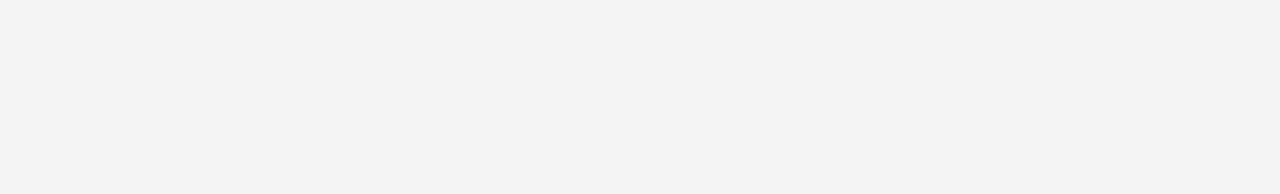
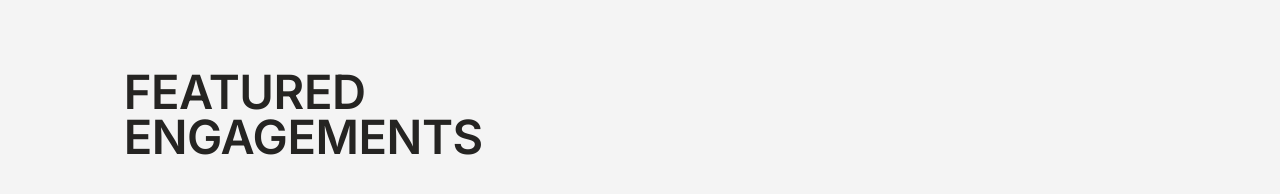
Before and after one commit to Exiturn/adv-mnstry-ts, a Next.js app: page / in a window 1280 px wide. Shown: the part 2703-2897 px from the top of the page. Before the commit the page ends 2820 px from the top, so only its background shows below. Built offline with nearby package versions, Linux system fonts and the light colour scheme.

Commit message:
Small additions to engagements and about component edits

```diff
--- a/components/About/About.tsx
+++ b/components/About/About.tsx
@@ -1,5 +1,3 @@
-import Image from 'next/image';
-
 const About: React.FC = () => {
   return (
     <main className="w-screen pb-[10vw] px-[5.4vw] xl:px-[8rem]">
--- a/components/Engagements/Engagements.tsx
+++ b/components/Engagements/Engagements.tsx
@@ -1,13 +1,17 @@
+import { useCursorTracker } from "@/hooks/useCursorTracker";
+
 const Engagement: React.FC = () => {
     return (
-        <div></div>
+        <div>
+
+        </div>
     )
 }
 
 const Engagements: React.FC = () => {
   return (
     <main className="w-screen pb-[10vw] px-[5.4vw] xl:px-[8rem]">
-        <section>
+        <section className="mb-[6em]">
             <figure className="h-[0.1em] w-full bg-black" />
             <div className="row flex justify-between items-center font-medium w-full">
                 <div className="col">
@@ -20,6 +24,10 @@ const Engagements: React.FC = () => {
             </div>
         </section>
 
+        <section>
+            <h1 className="uppercase text-[3.5em] leading-[0.95] font-semibold mt-[2rem]">Featured <br />Engagements</h1>
+        </section>
+
     </main>
   )
 }
```
